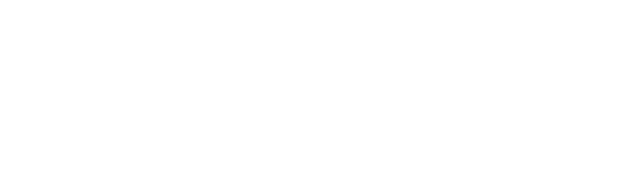
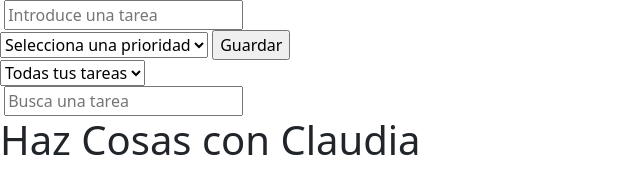
Before and after one commit to claudiahergre/app_todo, a plain HTML site: page index.html in a window 1280 px wide. Shown: the whole page, without its empty margins (0-640 px from the left). Drawn offline with nearby package versions, Linux system fonts and the light colour scheme.

Commit message:
estructura html

```diff
--- a/index.html
+++ b/index.html
@@ -14,8 +14,56 @@
 
 <body>
 
+    <header>
+        <form id="anotador">
+            <div>
+                <label for="tareas"></label>
+                <input type="text" id="tarea" name="titulo" placeholder="Introduce una tarea">
+            </div>
+            <div>
+                <select id="prioridad">
+                    <option value="">Selecciona una prioridad</option>
+                    <option value="urgente">Urgente</option>
+                    <option value="diaria">Diaria</option>
+                    <option value="mensual">Mensual</option>
+                </select>
+                <input type="submit" value="Guardar" id="btn">
+                </input>
+            </div>
+        </form>
+        <div id="filtro">
+            <select id="selector">
+                <option value="">Todas tus tareas</option>
+                <option value="urgente">Urgentes</option>
+                <option value="diaria">Diarias</option>
+                <option value="mensual">Mensuales</option>
+            </select>
+            <div>
+                <label for="tareas"></label>
+                <input type="text" id="buscadorTarea" placeholder="Busca una tarea">
+            </div>
+        </div>
 
-
+    </header>
+    <main>
+        <section id="pendientes">
+            <!--   <article class="urgente">
+            <p>Estudiar Javascript</p>
+            <button class="btn">Eliminar</button>
+        </article>
+        <article class="diaria">
+            <p>Estudiar Javascript</p>
+            <button class="btn">Eliminar</button>
+        </article>
+        <article class="mensual">
+            <p>Estudiar Javascript</p>
+            <button class="btn">Eliminar</button>
+        </article> -->
+        </section>
+    </main>
+    <footer>
+        <h1>Haz Cosas con Claudia</h1>
+    </footer>
 
     <script src="https://cdn.jsdelivr.net/npm/bootstrap@5.3.0/dist/js/bootstrap.bundle.min.js"
         integrity="sha384-geWF76RCwLtnZ8qwWowPQNguL3RmwHVBC9FhGdlKrxdiJJigb/j/68SIy3Te4Bkz"
```
